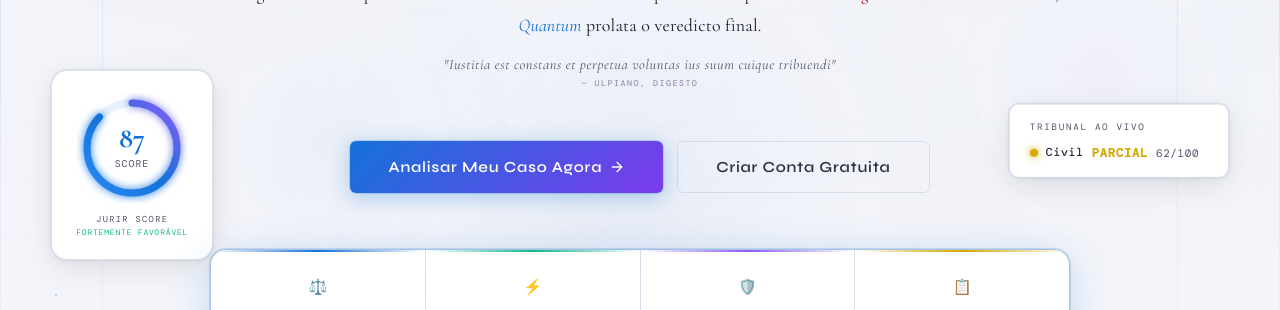
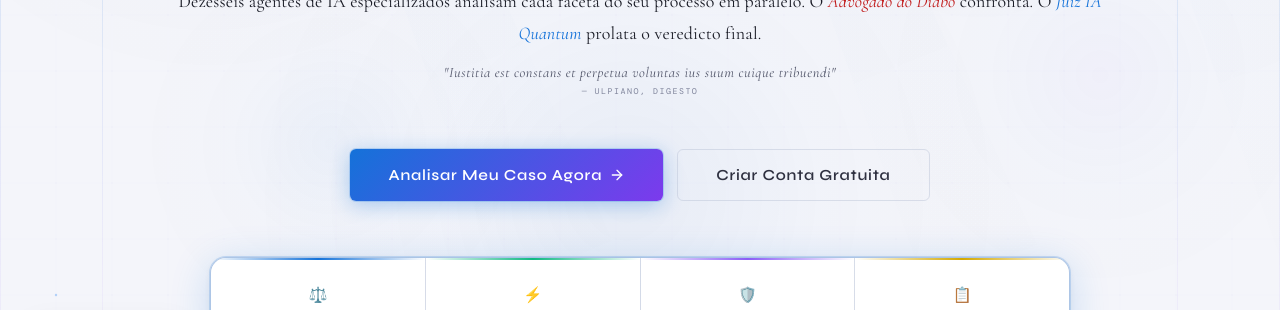
Before and after one commit to cpiresci/jurir, a React (Vite) app: page / in a window 1280 px wide. Shown: the part 433-743 px from the top of the page. Built offline with nearby package versions, Linux system fonts and the light colour scheme; no server answers; a web font is replaced by a local one.

Commit message:
fix(hero): texto topo, floats zona inferior

```diff
--- a/src/components/Hero.jsx
+++ b/src/components/Hero.jsx
@@ -133,9 +133,9 @@ export default function Hero() {
         .hero-section {
           min-height: 100dvh;
           display: flex;
-          align-items: center;
+          align-items: flex-start;
           justify-content: center;
-          padding: clamp(80px, 10vh, 100px) 48px clamp(40px, 6vh, 60px);
+          padding: clamp(88px, 11vh, 110px) 48px 60px;
           position: relative;
           overflow: hidden;
         }
@@ -194,7 +194,7 @@ export default function Hero() {
 
         {/* Score ring — desktop */}
         <div className="hero-float" style={{
-          position:'absolute', top:'50%', left:'4%', transform:'translateY(-10%)',
+          position:'absolute', bottom:'clamp(120px, 14vh, 160px)', left:'2%',
           background:'var(--bg-card)', border:'1px solid var(--b-main)',
           borderRadius:'var(--r-lg)', padding:'22px 24px',
           boxShadow:'var(--shadow-float)',
@@ -210,7 +210,7 @@ export default function Hero() {
 
         {/* Live feed — desktop */}
         <div className="hero-float" style={{
-          position:'absolute', top:'50%', right:'4%', transform:'translateY(20%)',
+          position:'absolute', bottom:'clamp(160px, 18vh, 210px)', right:'2%',
           background:'var(--bg-card)', border:'1px solid var(--b-main)',
           borderRadius:'var(--r-md)', padding:'16px 20px',
           boxShadow:'var(--shadow-float)',
```
